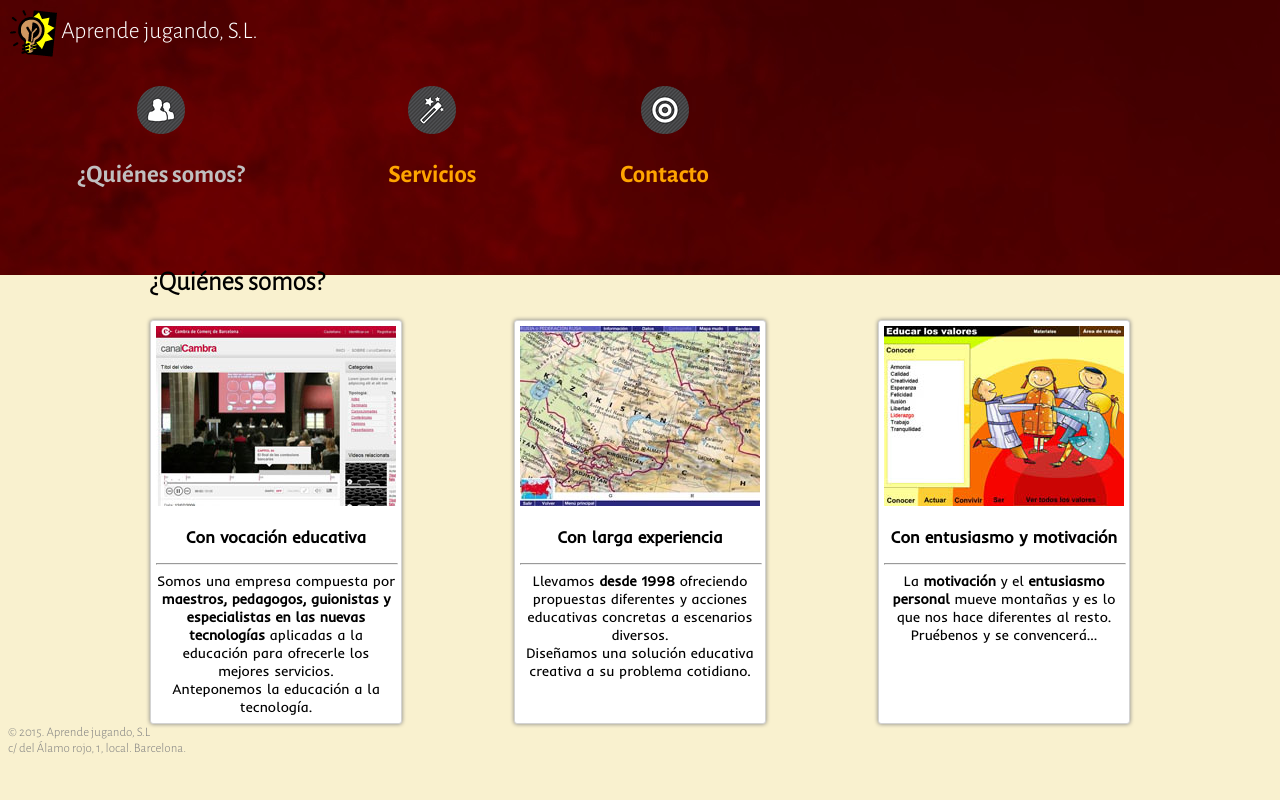
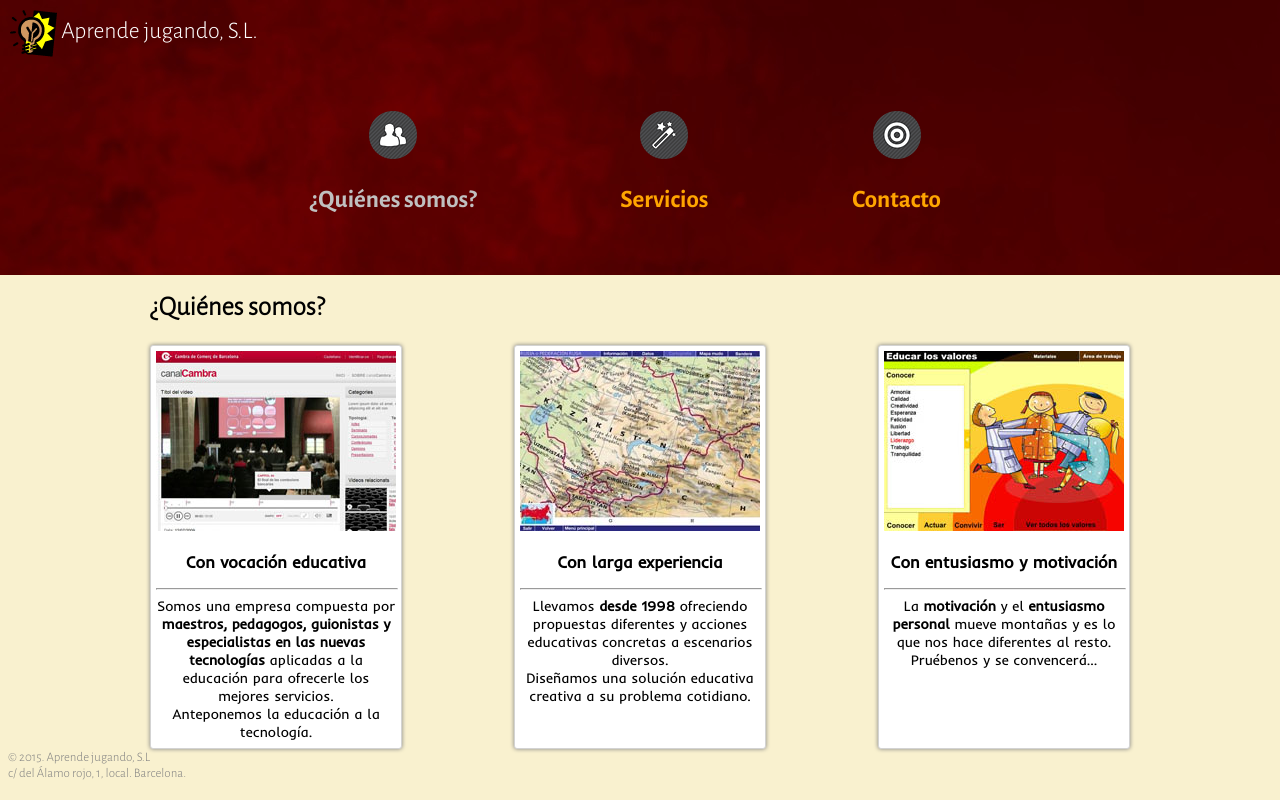
Before and after one commit to isidro1108/HTML5_and_CSS3_Practices, a plain HTML site: page index.html in a window 1280 px wide. Drawn offline with Linux system fonts and the light colour scheme.

Commit message:
The <nav> tag content has been centralized

```diff
--- a/css/estilos.css
+++ b/css/estilos.css
@@ -28,6 +28,10 @@ a:hover {
     color: #fff;
 }
 nav {
+    width: 800px;
+    margin-left: auto;
+    margin-right: auto;
+    margin-top: 50px;
     font-family: alegreya-bold;
     color: silver;
     font-size: 25px;
```
